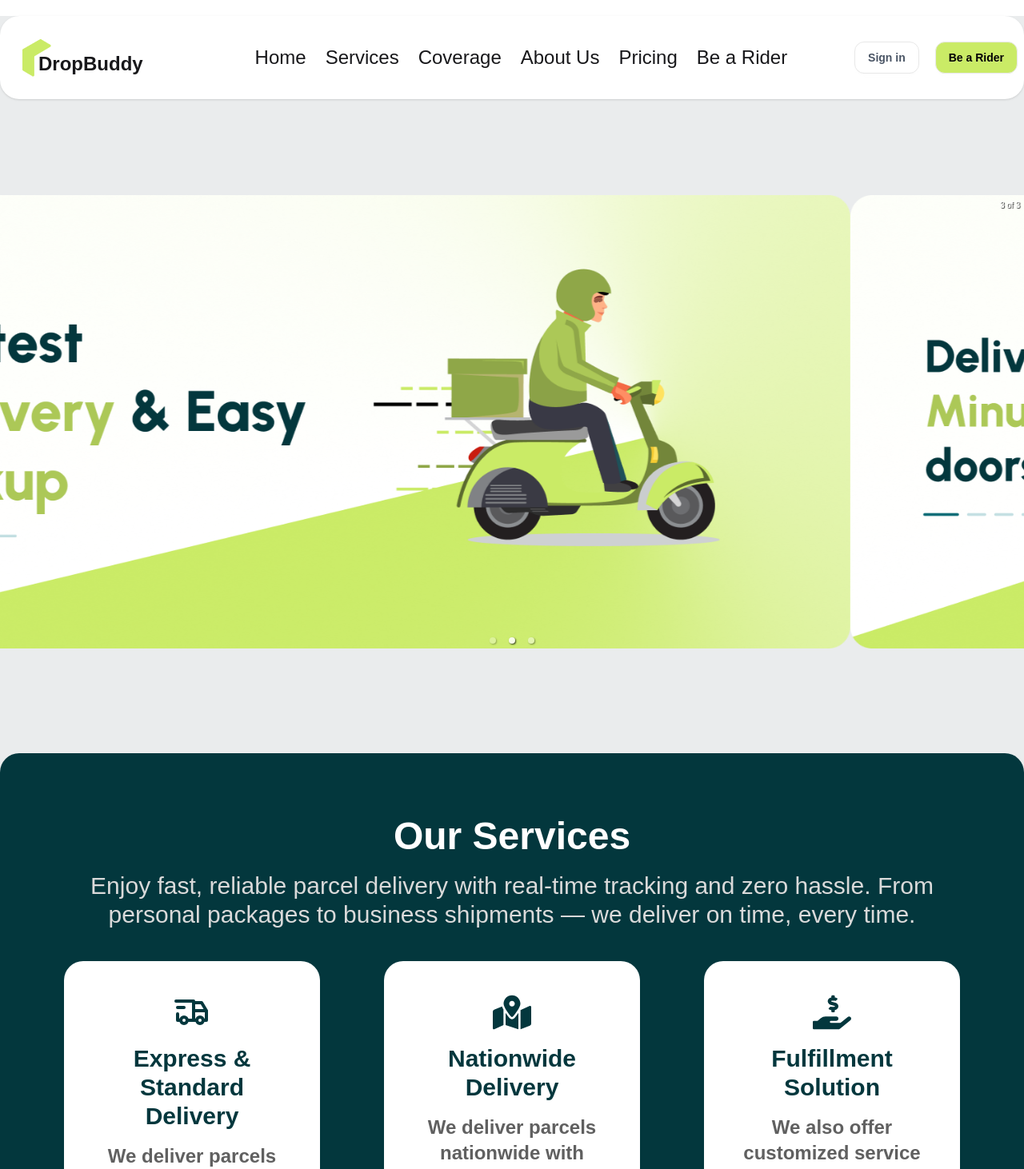
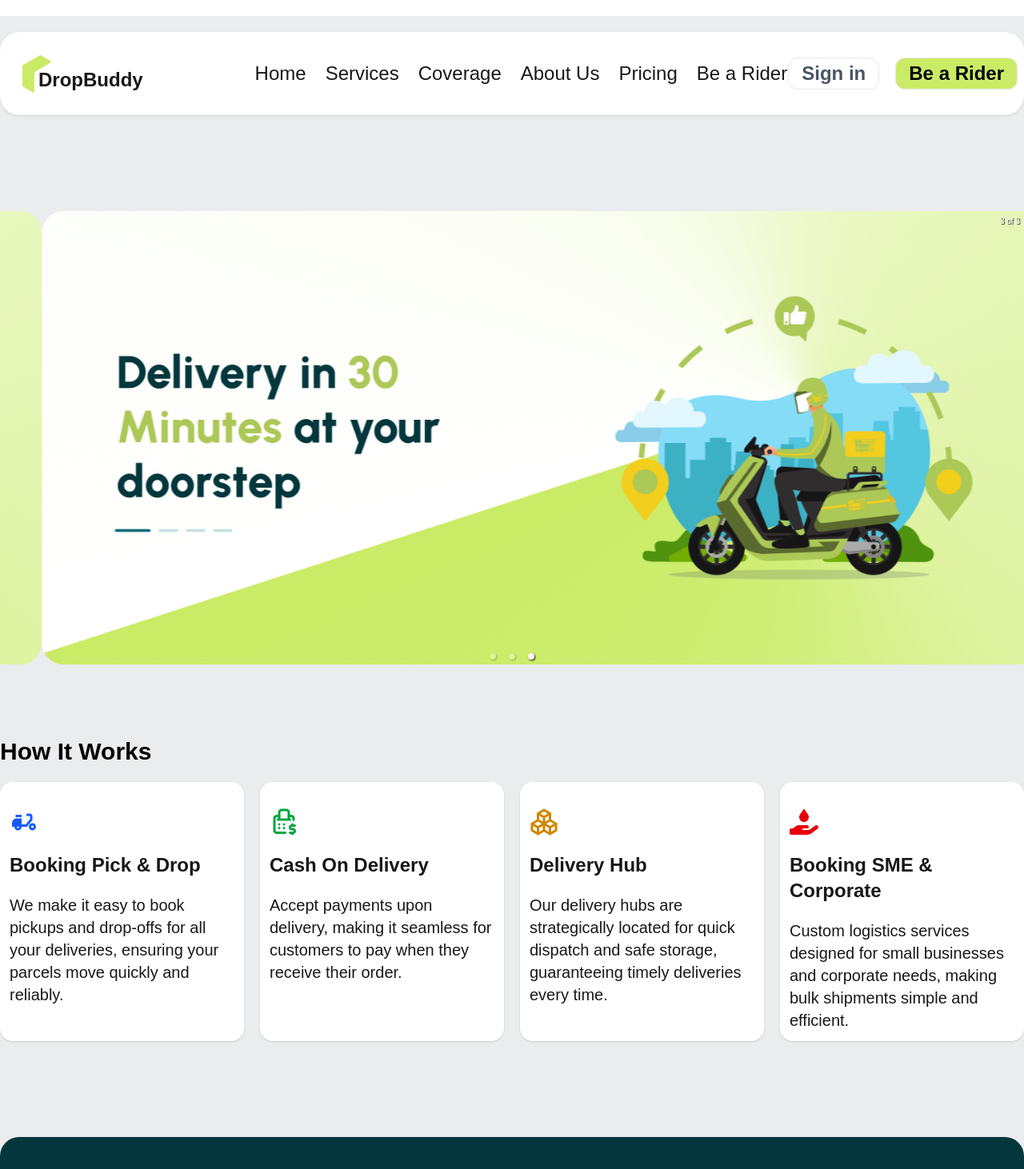
Before and after one commit to nusratmomita/Drop-Buddy-Client, a React (Vite) app: page / in a window 1280 px wide. Shown: the top 1462 px of the page at 80% size. Built offline with nearby package versions, Linux system fonts and the light colour scheme; a web font is replaced by a local one.

Commit message:
How it works section added

```diff
--- a/src/Components/Header/Header.jsx
+++ b/src/Components/Header/Header.jsx
@@ -44,8 +44,8 @@ const Header = () => {
                 </ul>
             </div>
             <div className="navbar-end">
-                <button className='rounded-xl mr-5 btn text-gray-600 bg-white'>Sign in</button>
-                <button className='rounded-xl btn text-black bg-[#CAEB66]'>Be a Rider </button>
+                <button className='rounded-xl mr-5 btn text-gray-600 bg-white text-2xl'>Sign in</button>
+                <button className='rounded-xl btn text-black bg-[#CAEB66] text-2xl'>Be a Rider </button>
             </div>
         </div>
     );
--- /dev/null
+++ b/src/Components/HowItWorks/HowItWorks.jsx
@@ -0,0 +1,41 @@
+import React from 'react';
+import { FaHandHoldingDroplet } from 'react-icons/fa6';
+import { MdDeliveryDining } from "react-icons/md";
+import { TbCashRegister } from "react-icons/tb";
+import { TbPackages } from "react-icons/tb";
+
+const HowItWorks = () => {
+    return (
+        <div className='mt-20'>
+            <h1 className='text-3xl font-bold text-black'>How It Works</h1>
+
+            <div className='mt-5 grid grid-cols-1 md:grid-cols-2 lg:grid-cols-4 gap-5'>
+                <div className='bg-white p-3 rounded-2xl shadow hover:shadow-lg transition space-y-5'>
+                    <MdDeliveryDining className="mt-5 text-4xl text-blue-600" />
+                    <h1 className='font-bold mt-2 text-2xl'>Booking Pick & Drop</h1>
+                    <p className='text-xl'>We make it easy to book pickups and drop-offs for all your deliveries, ensuring your parcels move quickly and reliably.</p>
+                </div>
+
+                <div className='bg-white p-3 rounded-2xl shadow hover:shadow-lg transition space-y-5'>
+                    <TbCashRegister className="mt-5 text-4xl text-green-600" />
+                    <h1 className='font-bold mt-2 text-2xl'>Cash On Delivery</h1>
+                    <p className='text-xl'>Accept payments upon delivery, making it seamless for customers to pay when they receive their order.</p>
+                </div>
+
+                <div className='bg-white p-3 rounded-2xl shadow hover:shadow-lg transition space-y-5'>
+                    <TbPackages className="mt-5 text-4xl text-yellow-600" />
+                    <h1 className='font-bold mt-2 text-2xl'>Delivery Hub</h1>
+                    <p className='text-xl'>Our delivery hubs are strategically located for quick dispatch and safe storage, guaranteeing timely deliveries every time.</p>
+                </div>
+
+                <div className='bg-white p-3 rounded-2xl shadow hover:shadow-lg transition space-y-5'>
+                    <FaHandHoldingDroplet className="mt-5 text-4xl text-red-600" />
+                    <h1 className='font-bold mt-2 text-2xl'>Booking SME & Corporate</h1>
+                    <p className='text-xl'>Custom logistics services designed for small businesses and corporate needs, making bulk shipments simple and efficient.</p>
+                </div>
+            </div>
+        </div>
+    );
+};
+
+export default HowItWorks;
--- a/src/Components/OurServices/OurServices.jsx
+++ b/src/Components/OurServices/OurServices.jsx
@@ -1,11 +1,11 @@
 import React from 'react';
-import HowItWorksCard from './OurServicesCard';
 import { TbTruckDelivery } from "react-icons/tb";
 import { FaMapMarkedAlt } from "react-icons/fa";
 import { FaHandHoldingUsd } from "react-icons/fa";
 import { MdMapsHomeWork } from "react-icons/md";
 import { BsFillHouseCheckFill } from "react-icons/bs";
 import { BsFillGiftFill } from "react-icons/bs";
+import OurServicesCard from './OurServicesCard';
 
 
 
@@ -49,7 +49,7 @@ const OurServices = () => {
             <p className='text-[#DADADA] text-3xl'>Enjoy fast, reliable parcel delivery with real-time tracking and zero hassle. From personal packages to business shipments — we deliver on time, every time.</p>
             <div className='mt-10 mb-10 grid gap-20 grid-cols-1 md:grid-cols-3 lg:grid-cols-3'>
                 {
-                    services.map((service,index)=> <HowItWorksCard key={index} service={service}></HowItWorksCard>)
+                    services.map((service,index)=> <OurServicesCard key={index} service={service}></OurServicesCard>)
                 }
             </div>
         </div>
--- a/src/Pages/Home/Home.jsx
+++ b/src/Pages/Home/Home.jsx
@@ -1,6 +1,8 @@
 import React from 'react';
 import Banner from '../../Components/Banner/Banner';
-import HowItWorks from '../../Components/OurServices/OurServices';
+import HowItWorks from '../../Components/HowItWorks/HowItWorks';
+import OurServices from '../../Components/OurServices/OurServices';
+
 
 
 const Home = () => {
@@ -8,6 +10,7 @@ const Home = () => {
         <div>
             <Banner/>
             <HowItWorks></HowItWorks>
+            <OurServices></OurServices>
         </div>
     );
 };
--- a/src/Root/Root.jsx
+++ b/src/Root/Root.jsx
@@ -5,7 +5,7 @@ import Footer from '../Components/Footer/Footer';
 
 const Root = () => {
     return (
-        <div className='mt-5 max-w-7xl mx-auto '>
+        <div className='mt-5 max-w-7xl mx-auto pt-5'>
             <Header></Header>
             <Outlet></Outlet>
             <Footer></Footer>
```
